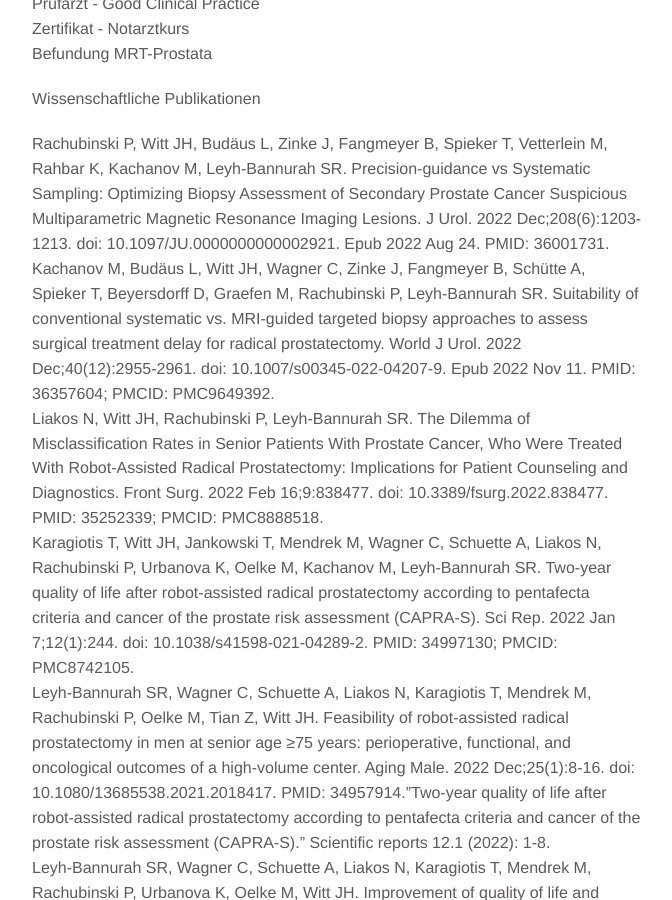
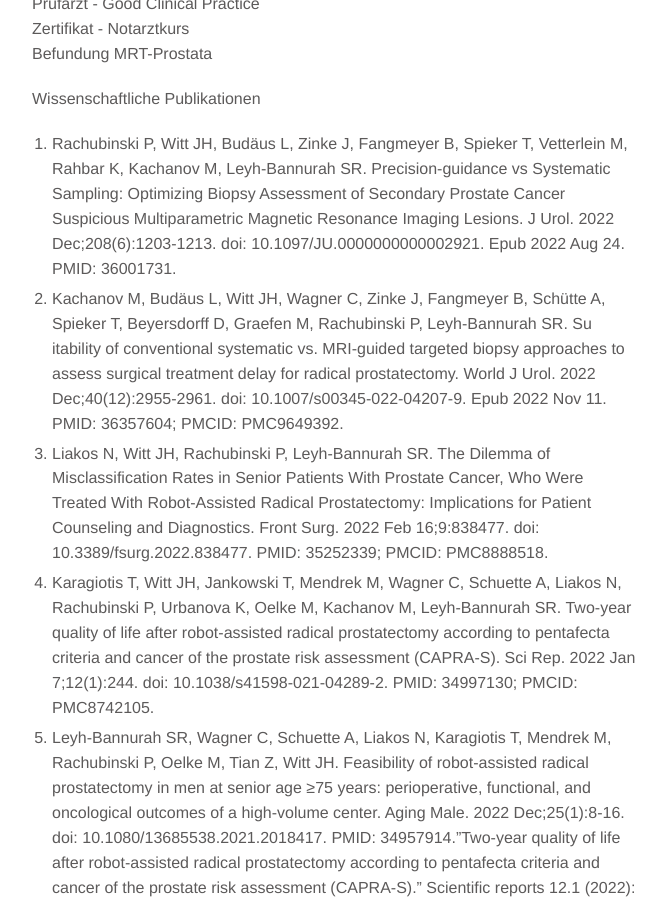
Before and after one commit to pawelrachubinski/drpawelrachubinski.github.io, a Jekyll site: the page built from about.md, in a window 1280 px wide and 900 px high, scrolled down 1233 px. Shown: the whole window, without its empty margins (143-815 px from the left). Built offline with Jekyll 4.4.1, drawn with Linux system fonts in a browser that asks for light colours.

Commit message:
Update about.md

```diff
--- a/about.md
+++ b/about.md
@@ -42,13 +42,13 @@ Befundung MRT-Prostata <br/>
 
 Wissenschaftliche Publikationen <br/>
 
-Rachubinski P, Witt JH, Budäus L, Zinke J, Fangmeyer B, Spieker T, Vetterlein M, Rahbar K, Kachanov M, Leyh-Bannurah SR. Precision-guidance vs Systematic Sampling: Optimizing Biopsy Assessment of Secondary Prostate Cancer Suspicious Multiparametric Magnetic Resonance Imaging Lesions. J Urol. 2022 Dec;208(6):1203-1213. doi: 10.1097/JU.0000000000002921. Epub 2022 Aug 24. PMID: 36001731. <br/>
-Kachanov M, Budäus L, Witt JH, Wagner C, Zinke J, Fangmeyer B, Schütte A, Spieker T, Beyersdorff D, Graefen M, Rachubinski P, Leyh-Bannurah SR. Suitability of conventional systematic vs. MRI-guided targeted biopsy approaches to assess surgical treatment delay for radical prostatectomy. World J Urol. 2022 Dec;40(12):2955-2961. doi: 10.1007/s00345-022-04207-9. Epub 2022 Nov 11. PMID: 36357604; PMCID: PMC9649392. <br/>
-Liakos N, Witt JH, Rachubinski P, Leyh-Bannurah SR. The Dilemma of Misclassification Rates in Senior Patients With Prostate Cancer, Who Were Treated With Robot-Assisted Radical Prostatectomy: Implications for Patient Counseling and Diagnostics. Front Surg. 2022 Feb 16;9:838477. doi: 10.3389/fsurg.2022.838477. PMID: 35252339; PMCID: PMC8888518. <br/>
-Karagiotis T, Witt JH, Jankowski T, Mendrek M, Wagner C, Schuette A, Liakos N, Rachubinski P, Urbanova K, Oelke M, Kachanov M, Leyh-Bannurah SR. Two-year quality of life after robot-assisted radical prostatectomy according to pentafecta criteria and cancer of the prostate risk assessment (CAPRA-S). Sci Rep. 2022 Jan 7;12(1):244. doi: 10.1038/s41598-021-04289-2. PMID: 34997130; PMCID: PMC8742105. <br/>
-Leyh-Bannurah SR, Wagner C, Schuette A, Liakos N, Karagiotis T, Mendrek M, Rachubinski P, Oelke M, Tian Z, Witt JH. Feasibility of robot-assisted radical prostatectomy in men at senior age ≥75 years: perioperative, functional, and oncological outcomes of a high-volume center. Aging Male. 2022 Dec;25(1):8-16. doi: 10.1080/13685538.2021.2018417. PMID: 34957914."Two-year quality of life after robot-assisted radical prostatectomy according to pentafecta criteria and cancer of the prostate risk assessment (CAPRA-S)." Scientific reports 12.1 (2022): 1-8. <br/>
-Leyh-Bannurah SR, Wagner C, Schuette A, Liakos N, Karagiotis T, Mendrek M, Rachubinski P, Urbanova K, Oelke M, Witt JH. Improvement of quality of life and symptom burden after robot-assisted radical prostatectomy in patients with moderate to severe LUTS. Sci Rep. 2021 Aug 18;11(1):16757. doi: 10.1038/s41598-021-95525-2. PMID: 34408175; PMCID: PMC8373967. <br/>
-Lll KG, Klimczak A, Rachubinski P, Jagłowska A, Kwapiszewska A. Consumption of sweetened beverages as a risk factor of colonization of oral cavity by fungi - eating habits of university students. Ann Parasitol. 2015;61(3):175-82. doi: 10.17420/ap6103.04. PMID: 26568990. <br/>
+1. Rachubinski P, Witt JH, Budäus L, Zinke J, Fangmeyer B, Spieker T, Vetterlein M, Rahbar K, Kachanov M, Leyh-Bannurah SR. Precision-guidance vs Systematic Sampling: Optimizing Biopsy Assessment of Secondary Prostate Cancer Suspicious Multiparametric Magnetic Resonance Imaging Lesions. J Urol. 2022 Dec;208(6):1203-1213. doi: 10.1097/JU.0000000000002921. Epub 2022 Aug 24. PMID: 36001731. <br/>
+2. Kachanov M, Budäus L, Witt JH, Wagner C, Zinke J, Fangmeyer B, Schütte A, Spieker T, Beyersdorff D, Graefen M, Rachubinski P, Leyh-Bannurah SR. Su itability of conventional systematic vs. MRI-guided targeted biopsy approaches to assess surgical treatment delay for radical prostatectomy. World J Urol. 2022 Dec;40(12):2955-2961. doi: 10.1007/s00345-022-04207-9. Epub 2022 Nov 11. PMID: 36357604; PMCID: PMC9649392. <br/>
+3. Liakos N, Witt JH, Rachubinski P, Leyh-Bannurah SR. The Dilemma of Misclassification Rates in Senior Patients With Prostate Cancer, Who Were Treated With Robot-Assisted Radical Prostatectomy: Implications for Patient Counseling and Diagnostics. Front Surg. 2022 Feb 16;9:838477. doi: 10.3389/fsurg.2022.838477. PMID: 35252339; PMCID: PMC8888518. <br/>
+4. Karagiotis T, Witt JH, Jankowski T, Mendrek M, Wagner C, Schuette A, Liakos N, Rachubinski P, Urbanova K, Oelke M, Kachanov M, Leyh-Bannurah SR. Two-year quality of life after robot-assisted radical prostatectomy according to pentafecta criteria and cancer of the prostate risk assessment (CAPRA-S). Sci Rep. 2022 Jan 7;12(1):244. doi: 10.1038/s41598-021-04289-2. PMID: 34997130; PMCID: PMC8742105. <br/>
+5. Leyh-Bannurah SR, Wagner C, Schuette A, Liakos N, Karagiotis T, Mendrek M, Rachubinski P, Oelke M, Tian Z, Witt JH. Feasibility of robot-assisted radical prostatectomy in men at senior age ≥75 years: perioperative, functional, and oncological outcomes of a high-volume center. Aging Male. 2022 Dec;25(1):8-16. doi: 10.1080/13685538.2021.2018417. PMID: 34957914."Two-year quality of life after robot-assisted radical prostatectomy according to pentafecta criteria and cancer of the prostate risk assessment (CAPRA-S)." Scientific reports 12.1 (2022): 1-8. <br/>
+6. Leyh-Bannurah SR, Wagner C, Schuette A, Liakos N, Karagiotis T, Mendrek M, Rachubinski P, Urbanova K, Oelke M, Witt JH. Improvement of quality of life and symptom burden after robot-assisted radical prostatectomy in patients with moderate to severe LUTS. Sci Rep. 2021 Aug 18;11(1):16757. doi: 10.1038/s41598-021-95525-2. PMID: 34408175; PMCID: PMC8373967. <br/>
+7. Lll KG, Klimczak A, Rachubinski P, Jagłowska A, Kwapiszewska A. Consumption of sweetened beverages as a risk factor of colonization of oral cavity by fungi - eating habits of university students. Ann Parasitol. 2015;61(3):175-82. doi: 10.17420/ap6103.04. PMID: 26568990. <br/>
 
 Gutachter von wissenschaftlichen Zeitschriften <br/>
 
```
